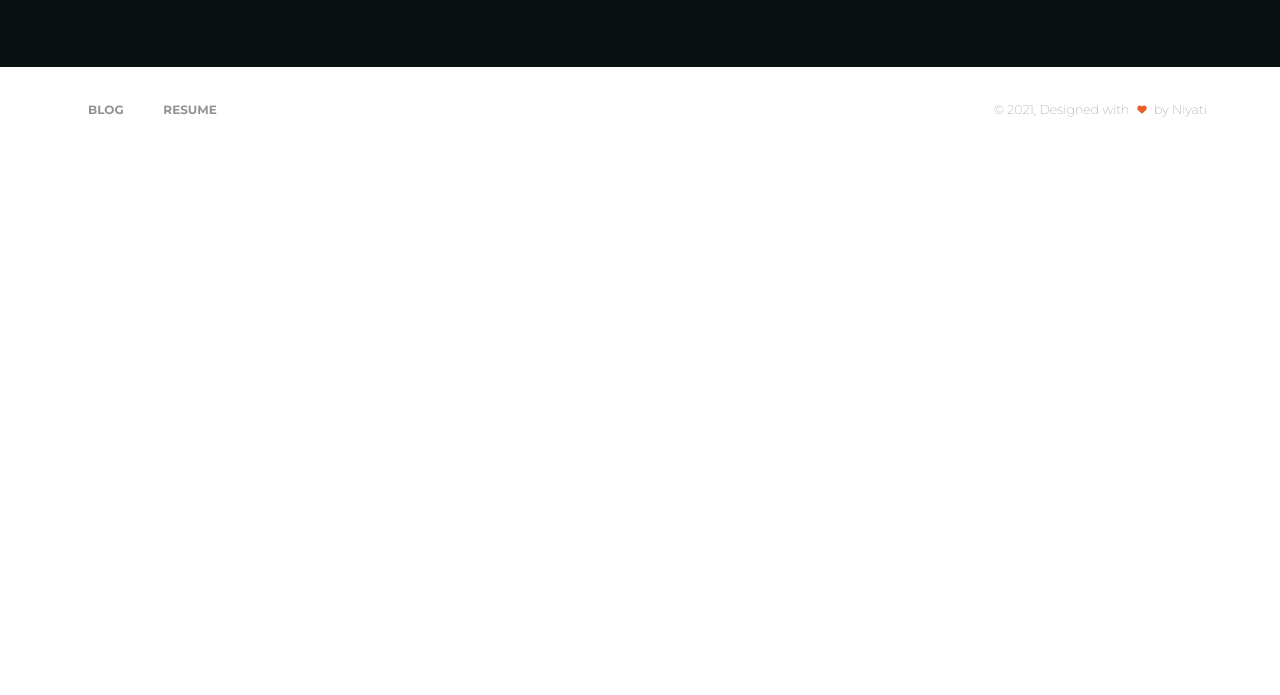
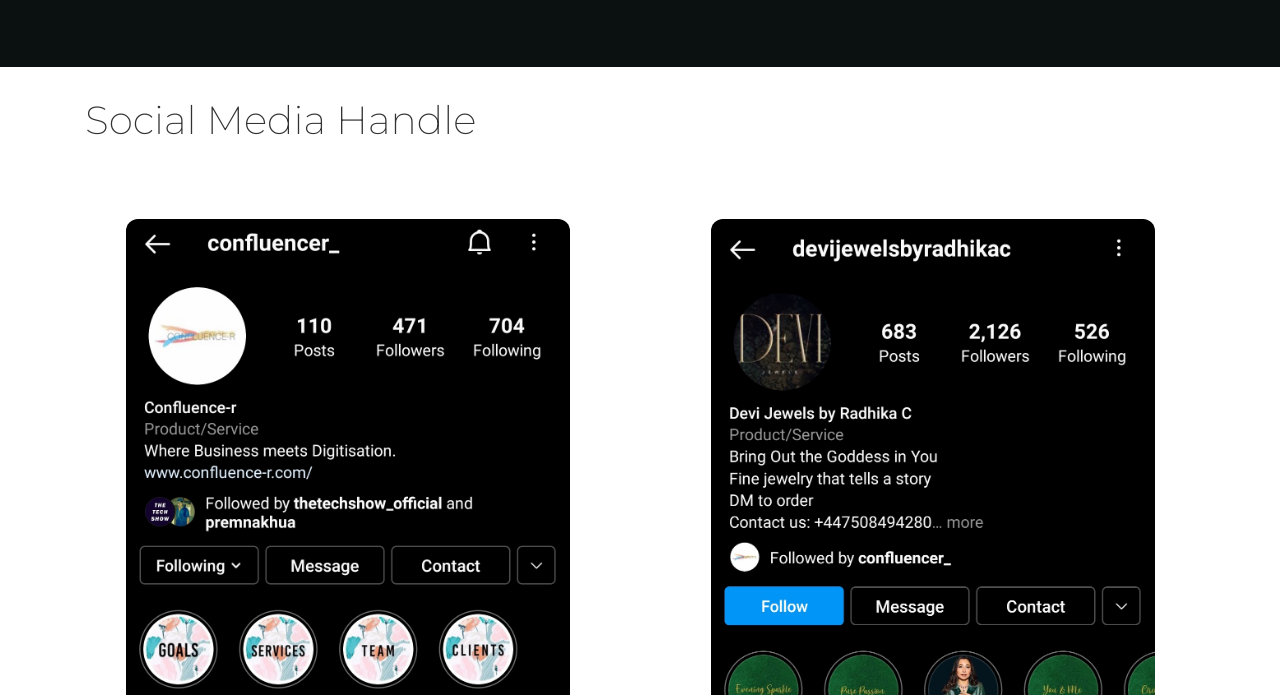
Before and after one commit to AKSHAYBHOPANI/Niyati-Portfolio, a website: page index.html in a window 1280 px wide. Shown: the part 6729-7424 px from the top of the page. Before the commit the page ends 6881 px from the top, so only its background shows below. Drawn offline with Linux system fonts and the light colour scheme; some packages are replaced by stand-ins of ours.

Commit message:
New Social Media Section

```diff
--- a/index.html
+++ b/index.html
@@ -318,8 +318,24 @@
       </div>
     </div>
 
+   <div class="container">
+        <div class="row">
+<div class="col-lg-6 col-md-12">
+            <h2 class="title">Social Media Handle</h2>
+          </div>
+<div class="row example-page">
+          <div class="col-md-6 text-center">
+            <a href="https://www.instagram.com/confluencer_/?hl=en" target="_blank">
+              <img src="./assets/SocialMedia/confluencer.jpg" alt="Rounded Image" class="img-rounded img-responsive" width="80%" >
+          </div>
+          <div class="col-md-6 text-center">
+            <a href="https://www.instagram.com/devijewelsbyradhikac/" target="_blank">
+              <img src="./assets/SocialMedia/devijewels.jpg" alt="Rounded Image" class="img-rounded img-responsive" width="80%">
+          </div>
 
 
+</div>
+<br><br>
     </div>
     <footer class="footer footer-black  footer-white ">
       <div class="container">
```
Also changed, not shown: assets/SocialMedia/confluencer.jpg (added), assets/SocialMedia/devijewels.jpg (added), 1 other file.
